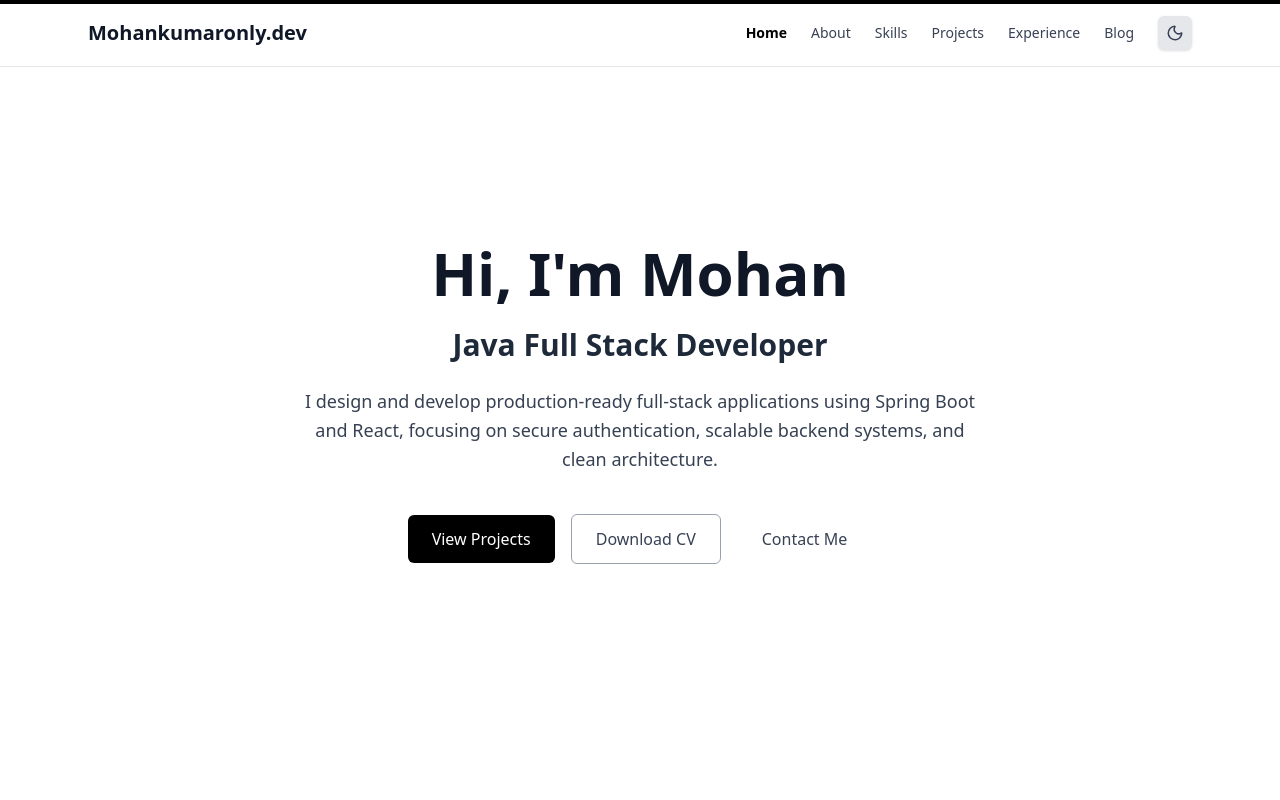
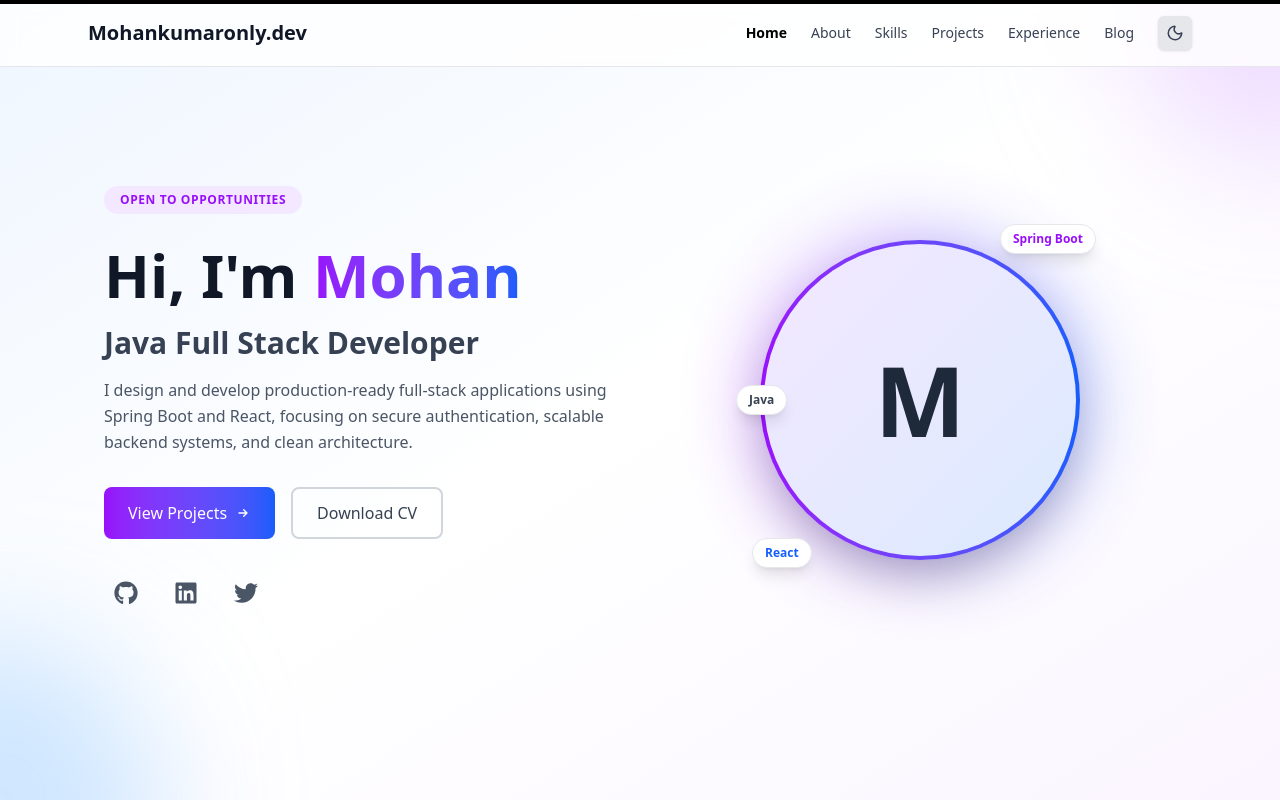
Before and after one commit to mohankumaronly/portfolio, a React (Vite) app: page / in a window 1280 px wide. Shown: the top 800 px of the page. Built offline with nearby package versions, Linux system fonts and the light colour scheme.

Commit message:
Update : herpo section re designing

```diff
--- a/package.json
+++ b/package.json
@@ -16,6 +16,7 @@
     "lucide-react": "^0.574.0",
     "react": "^19.1.0",
     "react-dom": "^19.1.0",
+    "react-icons": "^5.7.0",
     "react-router-dom": "^7.13.0",
     "tailwindcss": "^4.1.11"
   },
--- a/src/components/Hero.jsx
+++ b/src/components/Hero.jsx
@@ -1,66 +1,168 @@
 import { motion } from "framer-motion";
+import { FaGithub, FaLinkedin, FaTwitter } from "react-icons/fa";
 
 const Hero = () => {
   return (
     <section
       id="home"
-      className="min-h-screen flex items-center justify-center bg-primary dark:bg-primary-dark px-4 sm:px-6 lg:px-8"
+      className="min-h-screen flex items-center justify-center bg-gradient-to-br from-blue-50 via-white to-purple-50 dark:from-gray-900 dark:via-gray-800 dark:to-gray-900 px-4 sm:px-6 lg:px-8 relative overflow-hidden"
     >
-      <div className="max-w-4xl text-center px-4 sm:px-6">
+      {/* Animated background elements */}
+      <div className="absolute inset-0 overflow-hidden">
+        <div className="absolute -top-40 -right-40 w-80 h-80 bg-purple-300 dark:bg-purple-900 rounded-full mix-blend-multiply filter blur-3xl opacity-20 animate-pulse"></div>
+        <div className="absolute -bottom-40 -left-40 w-80 h-80 bg-blue-300 dark:bg-blue-900 rounded-full mix-blend-multiply filter blur-3xl opacity-20 animate-pulse delay-1000"></div>
+      </div>
+
+      <div className="max-w-6xl mx-auto grid lg:grid-cols-2 gap-12 items-center relative z-10">
+        {/* Left Column - Text Content */}
+        <div className="text-center lg:text-left order-2 lg:order-1">
+          <motion.div
+            initial={{ opacity: 0, x: -50 }}
+            animate={{ opacity: 1, x: 0 }}
+            transition={{ duration: 0.8 }}
+          >
+            <span className="inline-block px-4 py-1.5 mb-6 text-xs font-semibold tracking-wider text-purple-600 dark:text-purple-400 bg-purple-100 dark:bg-purple-900/30 rounded-full">
+              OPEN TO OPPORTUNITIES
+            </span>
+          </motion.div>
+
           <motion.h1
-          initial={{ opacity: 0, y: 30 }}
-          animate={{ opacity: 1, y: 0 }}
-          transition={{ duration: 0.7 }}
+            initial={{ opacity: 0, x: -50 }}
+            animate={{ opacity: 1, x: 0 }}
+            transition={{ delay: 0.2, duration: 0.8 }}
             className="text-4xl sm:text-5xl md:text-6xl font-bold text-gray-900 dark:text-white leading-tight"
           >
-          Hi, I'm Mohan
+            Hi, I'm{" "}
+            <span className="bg-gradient-to-r from-purple-600 to-blue-600 bg-clip-text text-transparent">
+              Mohan
+            </span>
           </motion.h1>
 
           <motion.h2
-          initial={{ opacity: 0, y: 30 }}
-          animate={{ opacity: 1, y: 0 }}
-          transition={{ delay: 0.2, duration: 0.7 }}
-          className="mt-3 sm:mt-4 text-xl sm:text-2xl md:text-3xl font-semibold text-gray-800 dark:text-gray-300"
+            initial={{ opacity: 0, x: -50 }}
+            animate={{ opacity: 1, x: 0 }}
+            transition={{ delay: 0.4, duration: 0.8 }}
+            className="mt-3 text-xl sm:text-2xl md:text-3xl font-semibold text-gray-700 dark:text-gray-300"
           >
             Java Full Stack Developer
           </motion.h2>
 
           <motion.p
-          initial={{ opacity: 0, y: 30 }}
-          animate={{ opacity: 1, y: 0 }}
-          transition={{ delay: 0.4, duration: 0.7 }}
-          className="mt-4 sm:mt-6 text-sm sm:text-base md:text-lg text-gray-700 dark:text-gray-400 leading-relaxed max-w-2xl mx-auto"
+            initial={{ opacity: 0, x: -50 }}
+            animate={{ opacity: 1, x: 0 }}
+            transition={{ delay: 0.6, duration: 0.8 }}
+            className="mt-4 text-sm sm:text-base text-gray-600 dark:text-gray-400 leading-relaxed max-w-lg mx-auto lg:mx-0"
           >
-          I design and develop production-ready full-stack applications using Spring Boot and React, focusing on secure authentication, scalable backend systems, and clean architecture.
+            I design and develop production-ready full-stack applications using
+            Spring Boot and React, focusing on secure authentication, scalable
+            backend systems, and clean architecture.
           </motion.p>
 
           <motion.div
-          initial={{ opacity: 0, y: 30 }}
+            initial={{ opacity: 0, y: 20 }}
             animate={{ opacity: 1, y: 0 }}
-          transition={{ delay: 0.6, duration: 0.7 }}
-          className="mt-8 sm:mt-10 flex flex-col sm:flex-row justify-center items-center gap-3 sm:gap-4"
+            transition={{ delay: 0.8, duration: 0.8 }}
+            className="mt-8 flex flex-col sm:flex-row gap-4 justify-center lg:justify-start"
           >
             <a
               href="#projects"
-            className="w-full sm:w-auto px-5 sm:px-6 py-2.5 sm:py-3 rounded-md bg-black text-white dark:bg-white dark:text-black font-medium hover:bg-gray-800 transition text-sm sm:text-base"
+              className="group inline-flex items-center justify-center px-6 py-3 bg-gradient-to-r from-purple-600 to-blue-600 text-white font-medium rounded-lg hover:shadow-lg hover:shadow-purple-500/25 transition-all duration-300 transform hover:scale-105"
             >
               View Projects
+              <svg className="w-4 h-4 ml-2 group-hover:translate-x-1 transition-transform" fill="none" stroke="currentColor" viewBox="0 0 24 24">
+                <path strokeLinecap="round" strokeLinejoin="round" strokeWidth={2} d="M13 7l5 5m0 0l-5 5m5-5H6" />
+              </svg>
             </a>
 
             <a
               href="/pdf/Mohan_resume.pdf"
               download="Mohan_Resume.pdf"
-            className="w-full sm:w-auto px-5 sm:px-6 py-2.5 sm:py-3 rounded-md border border-gray-400 dark:border-gray-600 text-gray-700 dark:text-gray-200 hover:bg-gray-100 dark:hover:bg-gray-800 transition text-sm sm:text-base"
+              className="inline-flex items-center justify-center px-6 py-3 border-2 border-gray-300 dark:border-gray-600 text-gray-700 dark:text-gray-200 font-medium rounded-lg hover:border-purple-600 dark:hover:border-purple-400 hover:text-purple-600 dark:hover:text-purple-400 transition-all duration-300"
             >
               Download CV
             </a>
+          </motion.div>
 
+          {/* Social Links */}
+          <motion.div
+            initial={{ opacity: 0 }}
+            animate={{ opacity: 1 }}
+            transition={{ delay: 1, duration: 0.8 }}
+            className="mt-8 flex gap-4 justify-center lg:justify-start"
+          >
             <a
-            href="#contact"
-            className="w-full sm:w-auto px-5 sm:px-6 py-2.5 sm:py-3 rounded-md border border-transparent text-gray-700 dark:text-gray-200 hover:text-gray-900 hover:underline transition text-sm sm:text-base"
+              href="#"
+              className="p-2.5 text-gray-600 dark:text-gray-400 hover:text-purple-600 dark:hover:text-purple-400 transition-colors rounded-full hover:bg-purple-50 dark:hover:bg-purple-900/20"
+              aria-label="GitHub"
             >
-            Contact Me
+              <FaGithub size={24} />
             </a>
+            <a
+              href="#"
+              className="p-2.5 text-gray-600 dark:text-gray-400 hover:text-purple-600 dark:hover:text-purple-400 transition-colors rounded-full hover:bg-purple-50 dark:hover:bg-purple-900/20"
+              aria-label="LinkedIn"
+            >
+              <FaLinkedin size={24} />
+            </a>
+            <a
+              href="#"
+              className="p-2.5 text-gray-600 dark:text-gray-400 hover:text-purple-600 dark:hover:text-purple-400 transition-colors rounded-full hover:bg-purple-50 dark:hover:bg-purple-900/20"
+              aria-label="Twitter"
+            >
+              <FaTwitter size={24} />
+            </a>
+          </motion.div>
+        </div>
+
+        {/* Right Column - Avatar/Profile */}
+        <motion.div
+          initial={{ opacity: 0, scale: 0.8 }}
+          animate={{ opacity: 1, scale: 1 }}
+          transition={{ duration: 0.8 }}
+          className="order-1 lg:order-2 flex justify-center"
+        >
+          <div className="relative">
+            {/* Outer ring */}
+            <div className="absolute inset-0 bg-gradient-to-r from-purple-600 to-blue-600 rounded-full blur-2xl opacity-30 animate-pulse"></div>
+
+            {/* Profile circle */}
+            <div className="relative w-64 h-64 sm:w-72 sm:h-72 md:w-80 md:h-80 rounded-full bg-gradient-to-r from-purple-600 to-blue-600 p-1 shadow-2xl">
+              <div className="w-full h-full rounded-full bg-white dark:bg-gray-800 flex items-center justify-center overflow-hidden">
+                {/* Placeholder avatar - replace with your image */}
+                <div className="w-full h-full bg-gradient-to-br from-purple-100 to-blue-100 dark:from-purple-900/30 dark:to-blue-900/30 flex items-center justify-center">
+                  <span className="text-7xl sm:text-8xl font-bold text-gray-800 dark:text-white">
+                    M
+                  </span>
+                </div>
+              </div>
+            </div>
+
+            {/* Floating tech badges */}
+            <motion.div
+              initial={{ opacity: 0, y: 20 }}
+              animate={{ opacity: 1, y: 0 }}
+              transition={{ delay: 0.6, duration: 0.5 }}
+              className="absolute -top-4 -right-4 bg-white dark:bg-gray-800 px-3 py-1.5 rounded-full shadow-lg text-xs font-semibold text-purple-600 dark:text-purple-400 border border-gray-200 dark:border-gray-700"
+            >
+              Spring Boot
+            </motion.div>
+            <motion.div
+              initial={{ opacity: 0, y: 20 }}
+              animate={{ opacity: 1, y: 0 }}
+              transition={{ delay: 0.8, duration: 0.5 }}
+              className="absolute -bottom-2 -left-2 bg-white dark:bg-gray-800 px-3 py-1.5 rounded-full shadow-lg text-xs font-semibold text-blue-600 dark:text-blue-400 border border-gray-200 dark:border-gray-700"
+            >
+              React
+            </motion.div>
+            <motion.div
+              initial={{ opacity: 0, y: 20 }}
+              animate={{ opacity: 1, y: 0 }}
+              transition={{ delay: 1, duration: 0.5 }}
+              className="absolute top-1/2 -left-6 transform -translate-y-1/2 bg-white dark:bg-gray-800 px-3 py-1.5 rounded-full shadow-lg text-xs font-semibold text-gray-700 dark:text-gray-300 border border-gray-200 dark:border-gray-700"
+            >
+              Java
+            </motion.div>
+          </div>
         </motion.div>
       </div>
     </section>
```
Lines whose indentation alone changed are shown as unchanged.
